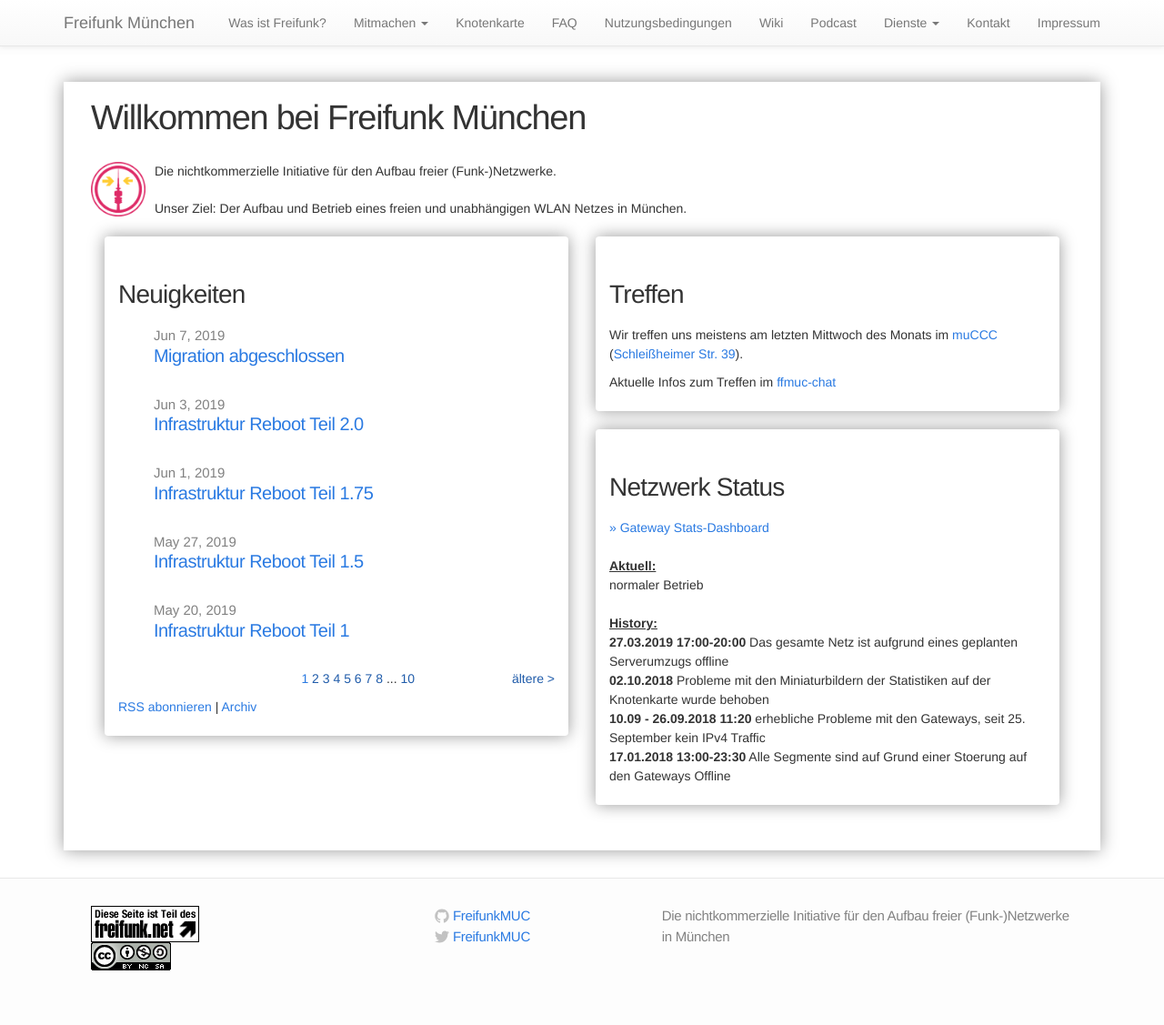
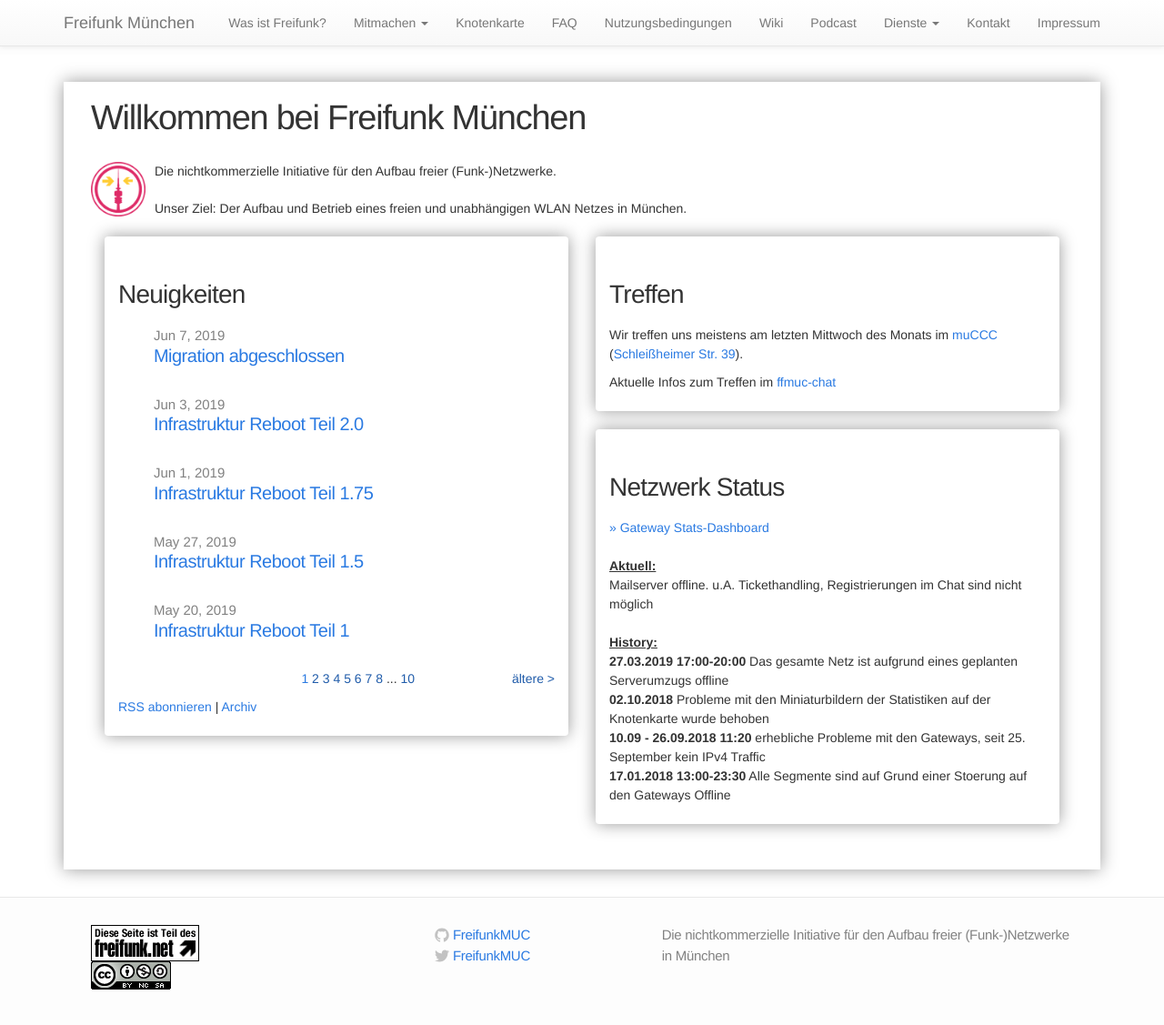
Before and after one commit to freifunkMUC/freifunkmuc.github.io, a Jekyll site: the page built from index.md, in a window 1280 px wide and 1143 px high. Shown: the top 1127 px of the window at 91% size. Built offline with Jekyll 4.4.1, drawn with Linux system fonts in a browser that asks for light colours.

Commit message:
network-state: mailserver outage

```diff
--- a/_includes/network-status.md
+++ b/_includes/network-status.md
@@ -2,7 +2,7 @@
 <a target='_blank' href="https://stats.ffmuc.net/dashboard/db/network-overview">>> Gateway Stats-Dashboard</a>
 <br>
 <br><u><b>Aktuell:</b></u>
-<br>normaler Betrieb
+<br>Mailserver offline. u.A. Tickethandling, Registrierungen im Chat sind nicht möglich
 <br>
 <br><u><b>History:</b></u>
 <br><b>27.03.2019 17:00-20:00</b> Das gesamte Netz ist aufgrund eines geplanten Serverumzugs offline
```
